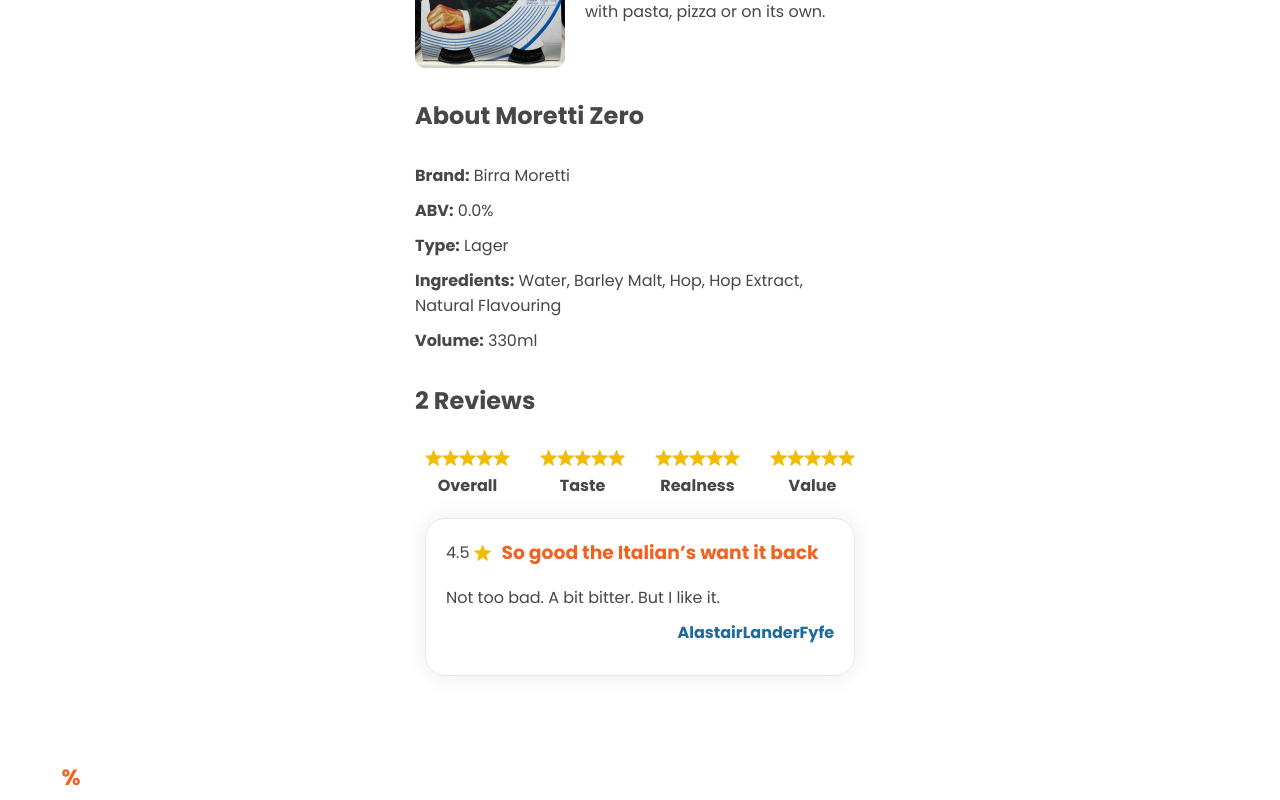
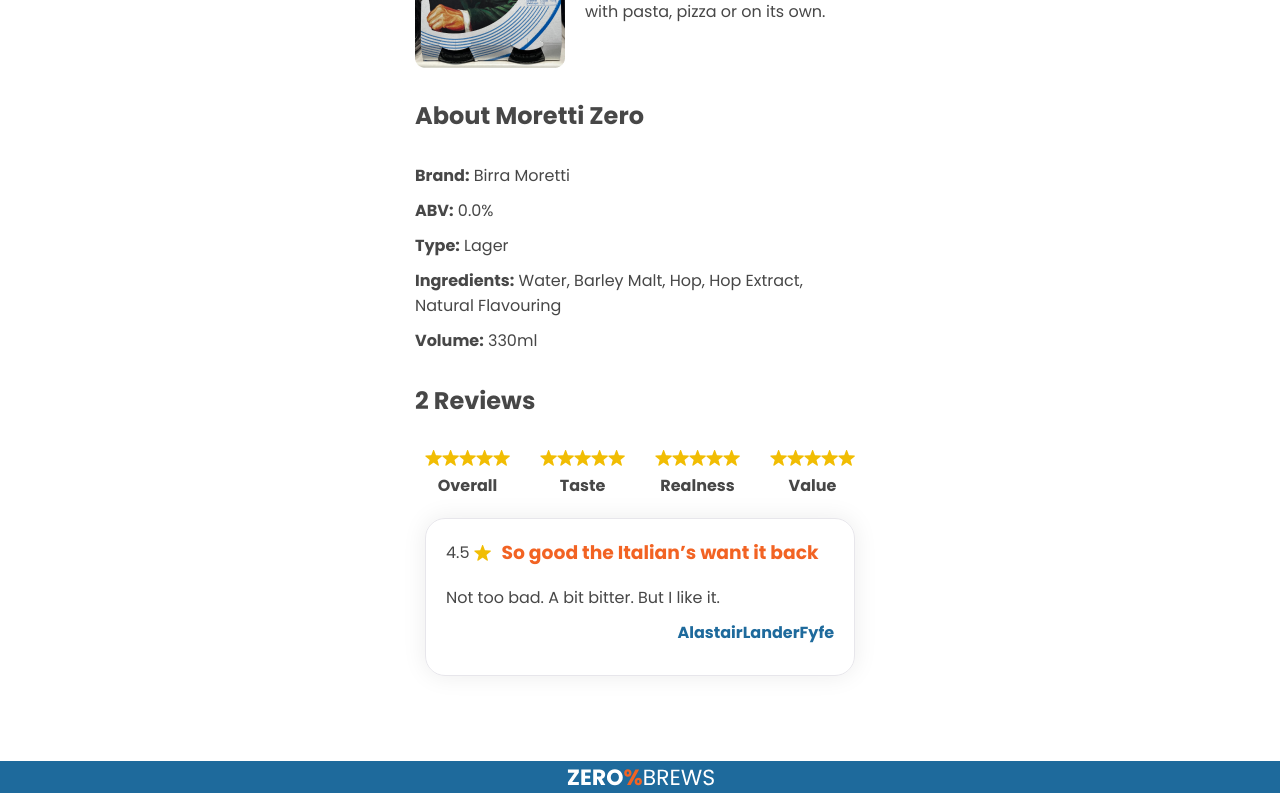
Before and after one commit to alastair10/ZeroPercentBrews-client, a React (Create React App) app: page /beer/1 in a window 1280 px wide. Shown: the part 420-1220 px from the top of the page. Built offline with nearby package versions, Linux system fonts and the light colour scheme.

Commit message:
footer mvp

```diff
--- a/src/App.js
+++ b/src/App.js
@@ -14,7 +14,9 @@ function App() {
         <Route path="/" element={<Home />} />
         <Route path="/beer/:id" element={<BeerListing />} />
       </Routes>
+
       <Footer />
+
     </>
 
 
--- /dev/null
+++ b/src/Components/Core/Footer.css
@@ -0,0 +1,6 @@
+.main-footer {
+  display: flex;
+  margin-top: auto;
+  justify-content: center;
+  background-color: #1E6A9C;
+}
--- a/src/Components/Core/Footer.js
+++ b/src/Components/Core/Footer.js
@@ -1,8 +1,9 @@
 import footer from "../../images/footer.svg";
+import "./Footer.css";
 
 const Footer = () => {
   return (
-    <div>
+    <div className="main-footer">
       <img src={footer} alt="svg logo" />
     </div>
   );
```
Also changed, not shown: src/index.css (line endings or trailing spaces).
